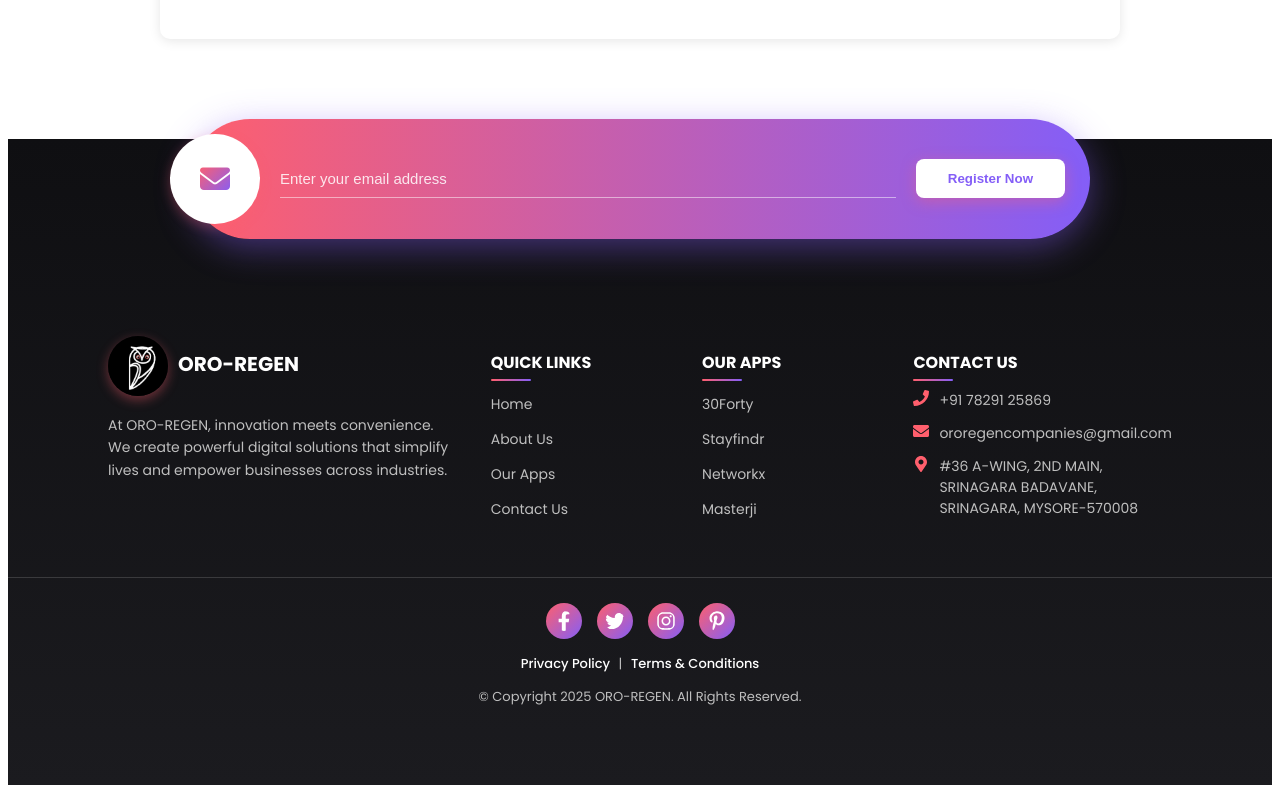
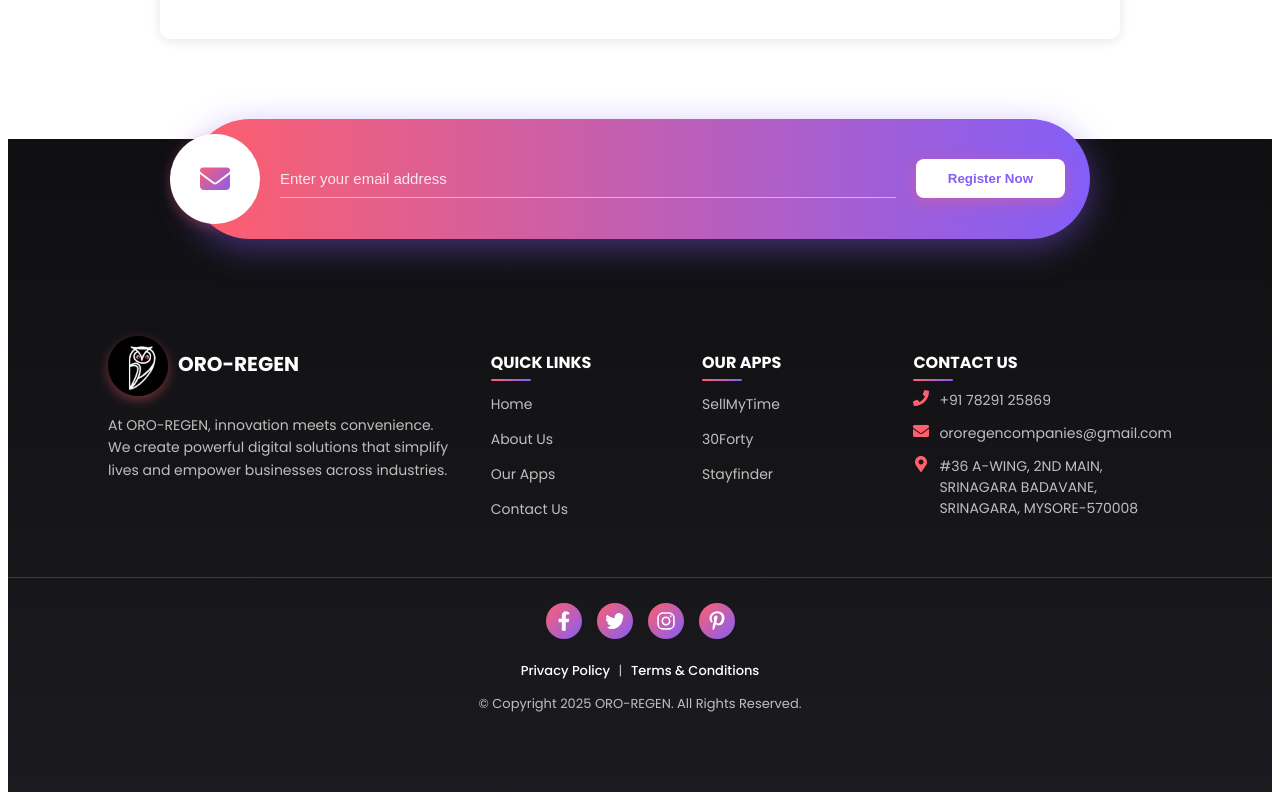
Before and after one commit to NakshatraNamahaCreations/ororegen, a React (Vite) app: page /ororegen/terms-and-conditions in a window 1280 px wide. Shown: the part 1602-2402 px from the top of the page. Built offline with nearby package versions, Linux system fonts and the light colour scheme.

Commit message:
quick links
quick links

```diff
--- a/src/components/Footer.jsx
+++ b/src/components/Footer.jsx
@@ -1,3 +1,112 @@
+// import React from "react";
+// import {
+//   FaFacebookF,
+//   FaTwitter,
+//   FaInstagram,
+//   FaPinterestP,
+// } from "react-icons/fa";
+// import logo from "../assets/ororegen.jpg";
+// import "./Footer.css";
+// import { FaPhone, FaEnvelope, FaMapMarkerAlt } from "react-icons/fa"; // add at the top
+// const Footer = () => {
+//   return (
+//     <footer className="footer">
+//       {/* 🔹 Subscribe / Register Section */}
+//       <div className="newsletter-section">
+//         <div className="newsletter-container">
+//           <div className="newsletter-icon">
+//             <div className="icon-circle">
+//               <i className="fa fa-envelope"></i>
+//             </div>
+//           </div>
+//           <input
+//             type="email"
+//             className="newsletter-input"
+//             placeholder="Enter your email address"
+//           />
+//           <button className="newsletter-btn">Register Now</button>
+//         </div>
+//       </div>
+
+//       {/* 🔹 Main Footer Area */}
+//       <div className="footer-main">
+//         <div className="footer-about">
+//           <div className="footer-logo">
+//             <img src={logo} alt="ORO-REGEN" />
+//             <h3>ORO-REGEN</h3>
+//           </div>
+//           <p>
+//             At ORO-REGEN, innovation meets convenience. We create powerful
+//             digital solutions that simplify lives and empower businesses across
+//             industries.
+//           </p>
+//         </div>
+
+//         <div className="footer-column">
+//           <h4>QUICK LINKS</h4>
+//           <ul>
+//             <li><a href="/about">Home</a></li>
+//             <li><a href="/team">About Us</a></li>
+//             <li><a href="/contact">Our Apps</a></li>
+//             <li><a href="/services">Contact Us</a></li>
+//           </ul>
+//         </div>
+
+//         <div className="footer-column">
+//           <h4>OUR APPS</h4>
+//           <ul>
+//             <li><a href="/news">30Forty</a></li>
+//             <li><a href="/features">Stayfindr</a></li>
+//             <li><a href="/download"> Networkx</a></li>
+//             <li><a href="/free-trial">Masterji</a></li>
+//           </ul>
+//         </div>
+
+//        <div className="footer-column">
+//   <h4>CONTACT US</h4>
+//   <ul className="contact-list">
+//     <li>
+//       <FaPhone className="contact-icon" />
+//       <a href="tel:+917829125869">+91 78291 25869</a>
+//     </li>
+//     <li>
+//       <FaEnvelope className="contact-icon" />
+//       <a href="mailto:ororegencompanies@gmail.com">
+//       ororegencompanies@gmail.com
+//       </a>
+//     </li>
+//     <li>
+//       <FaMapMarkerAlt className="contact-icon" />
+//       <span>
+//         #36 A-WING, 2ND MAIN, SRINAGARA BADAVANE, SRINAGARA, MYSORE-570008
+//       </span>
+//     </li>
+//   </ul>
+// </div>
+//       </div>
+
+//       {/* 🔹 Bottom Section */}
+//       <div className="footer-bottom">
+//         <div className="social-icons">
+//           <FaFacebookF />
+//           <FaTwitter />
+//           <FaInstagram />
+//           <FaPinterestP />
+//         </div>
+
+//         <p className="footer-legal">
+//           <a href="/ororegen/pricavy-policy">Privacy Policy</a> |{" "}
+//           <a href="/ororegen/terms-and-conditions">Terms & Conditions</a> {" "}
+
+//         </p>
+
+//         <p>© Copyright 2025 ORO-REGEN. All Rights Reserved.</p>
+//       </div>
+//     </footer>
+//   );
+// };
+
+// export default Footer;
 import React from "react";
 import {
   FaFacebookF,
@@ -7,7 +116,8 @@
 } from "react-icons/fa";
 import logo from "../assets/ororegen.jpg";
 import "./Footer.css";
-import { FaPhone, FaEnvelope, FaMapMarkerAlt } from "react-icons/fa"; // add at the top
+import { FaPhone, FaEnvelope, FaMapMarkerAlt } from "react-icons/fa";
+
 const Footer = () => {
   return (
     <footer className="footer">
@@ -42,26 +152,46 @@
           </p>
         </div>
 
+        {/* Quick Links */}
         <div className="footer-column">
           <h4>QUICK LINKS</h4>
           <ul>
-            <li><a href="/about">Home</a></li>
-            <li><a href="/team">About Us</a></li>
-            <li><a href="/contact">Our Apps</a></li>
-            <li><a href="/services">Contact Us</a></li>
+            <li>
+              <a href="https://ororegencompanies.in/">Home</a>
+            </li>
+            <li>
+              <a href="https://ororegencompanies.in/about">About Us</a>
+            </li>
+            <li>
+              <a href="https://ororegencompanies.in/apps">Our Apps</a>
+            </li>
+            <li>
+              <a href="https://ororegencompanies.in/contact">Contact Us</a>
+            </li>
           </ul>
         </div>
 
+        {/* Our Apps */}
         <div className="footer-column">
           <h4>OUR APPS</h4>
           <ul>
-            <li><a href="/news">30Forty</a></li>
-            <li><a href="/features">Stayfindr</a></li>
-            <li><a href="/download"> Networkx</a></li>
-            <li><a href="/free-trial">Masterji</a></li>
+            <li>
+              <a href="https://ororegencompanies.in/apps/sellmytime">
+                SellMyTime
+              </a>
+            </li>
+            <li>
+              <a href="https://ororegencompanies.in/apps/30forty">30Forty</a>
+            </li>
+            <li>
+              <a href="https://ororegencompanies.in/apps/stayfinder">
+                Stayfinder
+              </a>
+            </li>
           </ul>
         </div>
 
+        {/* Contact */}
         <div className="footer-column">
           <h4>CONTACT US</h4>
           <ul className="contact-list">
@@ -78,7 +208,8 @@
             <li>
               <FaMapMarkerAlt className="contact-icon" />
               <span>
-        #36 A-WING, 2ND MAIN, SRINAGARA BADAVANE, SRINAGARA, MYSORE-570008
+                #36 A-WING, 2ND MAIN, SRINAGARA BADAVANE, SRINAGARA,
+                MYSORE-570008
               </span>
             </li>
           </ul>
@@ -88,16 +219,23 @@
       {/* 🔹 Bottom Section */}
       <div className="footer-bottom">
         <div className="social-icons">
+          <a href="#" aria-label="Facebook">
             <FaFacebookF />
+          </a>
+          <a href="#" aria-label="Twitter">
             <FaTwitter />
+          </a>
+          <a href="#" aria-label="Instagram">
             <FaInstagram />
+          </a>
+          <a href="#" aria-label="Pinterest">
             <FaPinterestP />
+          </a>
         </div>
 
         <p className="footer-legal">
           <a href="/ororegen/pricavy-policy">Privacy Policy</a> |{" "}
-          <a href="/ororegen/terms-and-conditions">Terms & Conditions</a> {" "}
-
+          <a href="/ororegen/terms-and-conditions">Terms &amp; Conditions</a>
         </p>
 
         <p>© Copyright 2025 ORO-REGEN. All Rights Reserved.</p>
```
Lines whose indentation alone changed are shown as unchanged.
